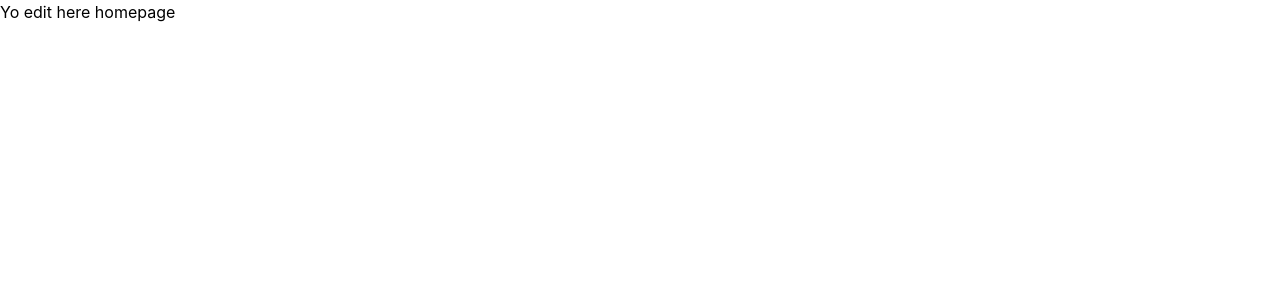
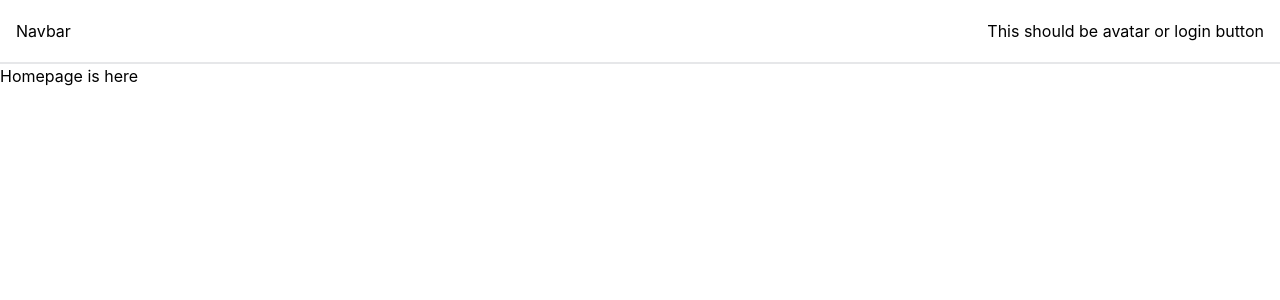
Before and after one commit to 2110366-2566-2/HorHub, a React (Create React App) app in the folder frontend/: page / in a window 1280 px wide. Shown: the top 300 px of the page. Built offline with nearby package versions, Linux system fonts and the light colour scheme.

Commit message:
setup: page structure

```diff
--- a/frontend/src/App.tsx
+++ b/frontend/src/App.tsx
@@ -2,10 +2,15 @@ import React from 'react';
 import logo from './logo.svg';
 import './App.css';
 import HomePage from './pages/home/HomePage';
+import NavigationBar from './components/NavBar/NavigationBar';
 
 function App() {
   return (
-    <HomePage />
+    <>
+      <NavigationBar />
+      <HomePage />
+    </>
+
   );
 }
 
--- /dev/null
+++ b/frontend/src/components/NavBar/NavigationBar.tsx
@@ -0,0 +1,14 @@
+import React from 'react'
+
+const NavigationBar = () => {
+  return (
+    <nav className="sticky top-0 h-16 backdrop-blur-md flex items-center justify-between px-4 bg-base-100/50 z-20 border-b-2 border-slate-900/10">
+        <div>Navbar</div>
+        <div className="flex items-center gap-5">
+            This should be avatar or login button
+        </div>
+    </nav>
+  )
+}
+
+export default NavigationBar
--- a/frontend/src/pages/home/HomePage.tsx
+++ b/frontend/src/pages/home/HomePage.tsx
@@ -1,7 +1,7 @@
 function HomePage() {
     return (
         <div>
-            Yo edit here homepage
+            Homepage is here
         </div>
     )
 }
```
